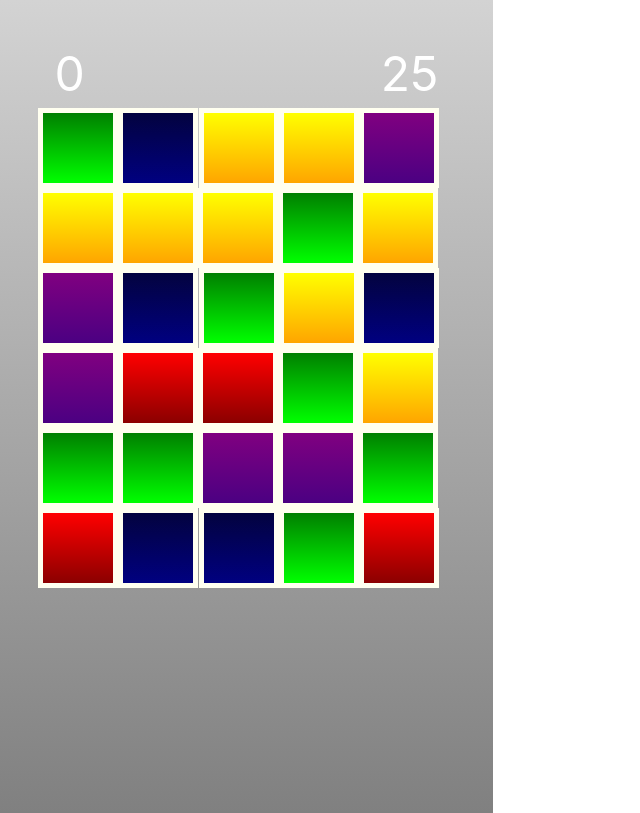
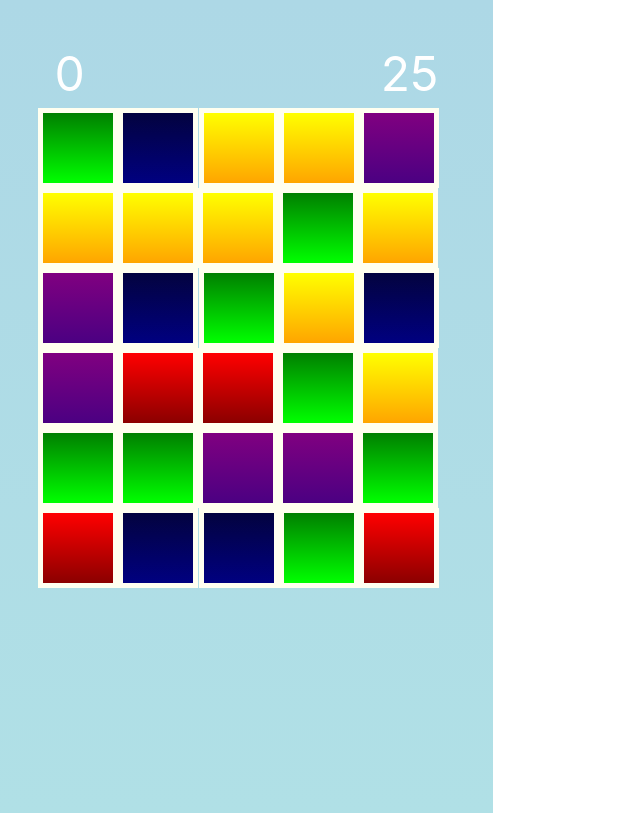
Before and after one commit to abmcbride5/bock_game, a React (Create React App) app: page / in a window 1280 px wide. Shown: the whole page, without its empty margins (0-640 px from the left). Built offline with nearby package versions, Linux system fonts and the light colour scheme.

Commit message:
changed color of the background

```diff
--- a/src/css/grid.css
+++ b/src/css/grid.css
@@ -1,6 +1,6 @@
 .grid{
     padding: 3%;
-    background-image: linear-gradient(lightgray, gray);
+    background-image: linear-gradient(lightblue, powderblue);
     height: 46rem;
     width: 26rem;
 }
```
